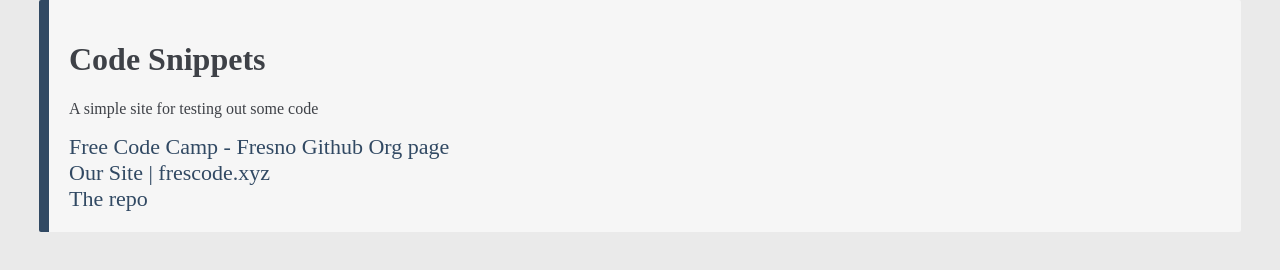
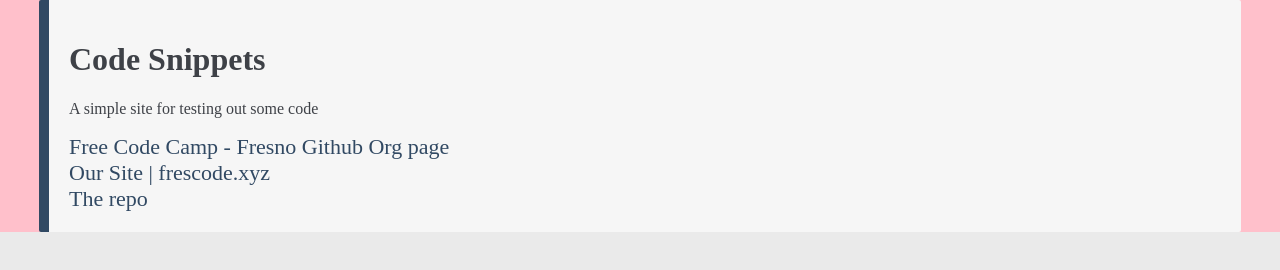
Before and after one commit to AlexisYrigollen/example, a plain HTML site: page index.html in a window 1280 px wide. Drawn offline with nearby package versions, Linux system fonts and the light colour scheme.

Commit message:
Add pink background

```diff
--- /dev/null
+++ b/css/style.css
@@ -0,0 +1,3 @@
+body {
+    background: pink;
+}
--- a/index.html
+++ b/index.html
@@ -4,6 +4,8 @@
   <meta charset="UTF-8">
   <title>FCC | Code Snippets</title>
   <link rel="stylesheet" href="main.css">
+    <link rel="stylesheet" href="css/style.css">
+
 </head>
 <body>
   <div class="mainContainer" ng-controller="linkList">
```
